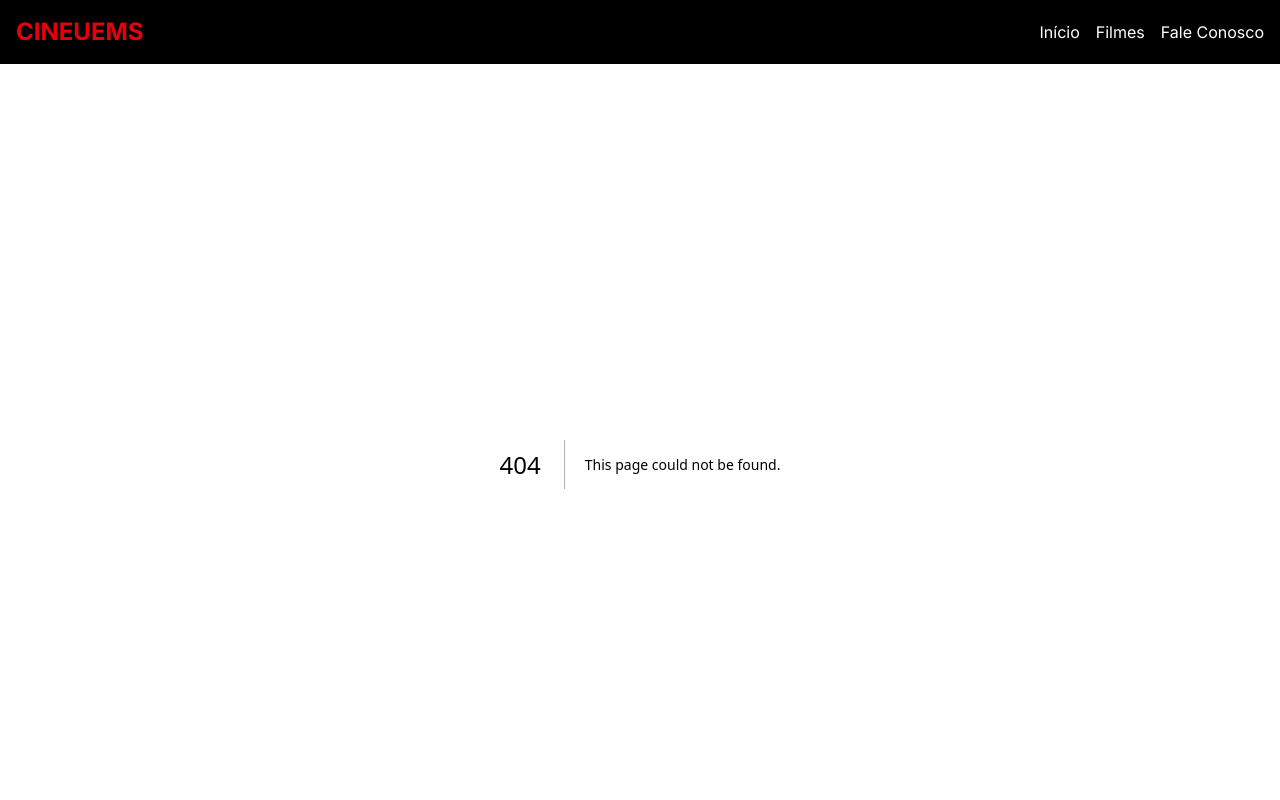
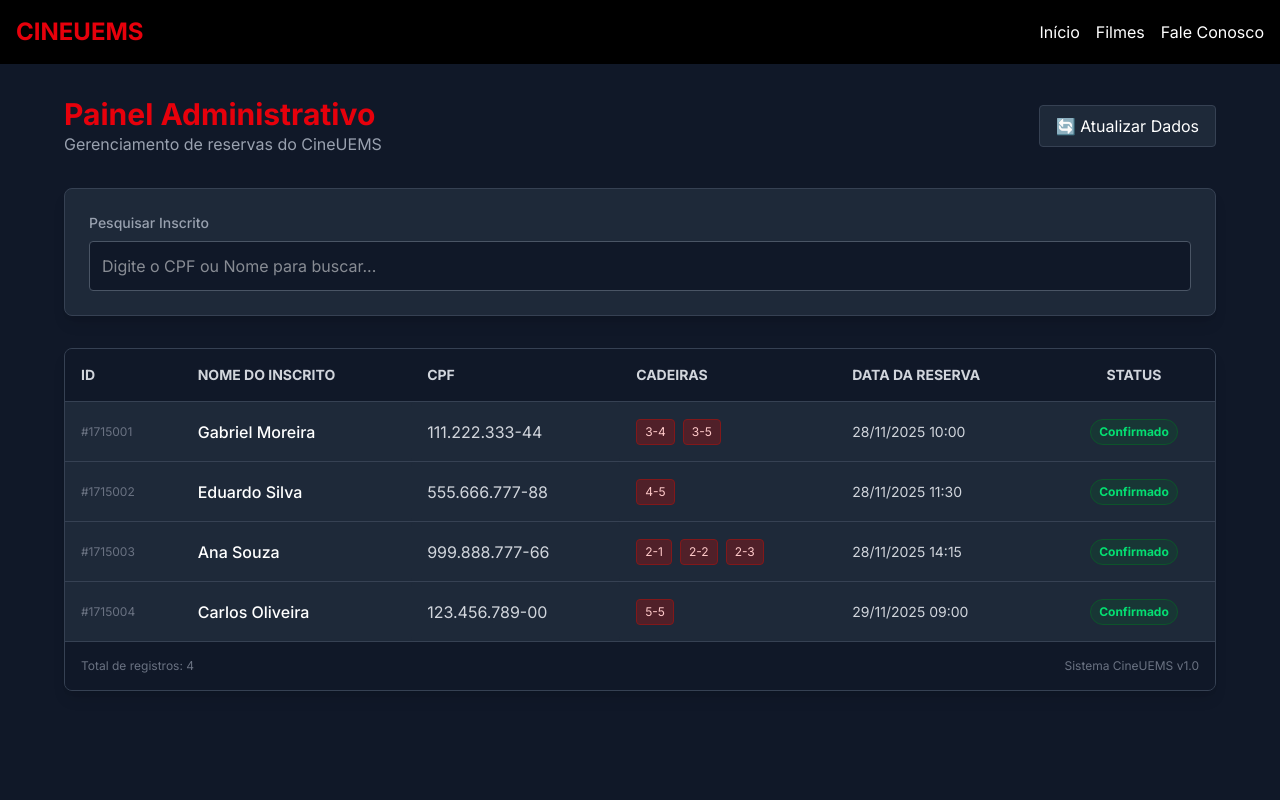
Before and after one commit to Gabrielporfiri0/absolutecinema, a Next.js app: page /admin in a window 1280 px wide. Before the commit this address had no page. Shown: the top 800 px of the page. Built offline with nearby package versions, Linux system fonts and the light colour scheme.

Commit message:
Criação da tela de admin

```diff
--- /dev/null
+++ b/app/admin/page.tsx
@@ -0,0 +1,142 @@
+'use client';
+
+import { useState, useEffect } from 'react';
+
+type Reserva = {
+  id: number;
+  nome: string;
+  cpf: string;
+  assentos: string[];
+  data: string;
+};
+
+// Dados falsos para simular o banco de dados da API
+const MOCK_API_DATA: Reserva[] = [
+  { id: 1715001, nome: "Gabriel Moreira", cpf: "111.222.333-44", assentos: ["3-4", "3-5"], data: "28/11/2025 10:00" },
+  { id: 1715002, nome: "Eduardo Silva", cpf: "555.666.777-88", assentos: ["4-5"], data: "28/11/2025 11:30" },
+  { id: 1715003, nome: "Ana Souza", cpf: "999.888.777-66", assentos: ["2-1", "2-2", "2-3"], data: "28/11/2025 14:15" },
+  { id: 1715004, nome: "Carlos Oliveira", cpf: "123.456.789-00", assentos: ["5-5"], data: "29/11/2025 09:00" },
+];
+
+export default function AdminPage() {
+  const [reservas, setReservas] = useState<Reserva[]>([]);
+  const [loading, setLoading] = useState(true);
+  const [busca, setBusca] = useState('');
+
+  // Simula a consulta à API ao carregar a página
+  useEffect(() => {
+    // Aqui seria: fetch('https://sua-api.com/reservas').then(...)
+
+    // Simulando um delay de rede (carregamento)
+    setTimeout(() => {
+      setReservas(MOCK_API_DATA);
+      setLoading(false);
+    }, 1000);
+  }, []);
+
+  // Lógica de Filtro (Pesquisa por CPF)
+  const reservasFiltradas = reservas.filter((reserva) =>
+    reserva.cpf.includes(busca) ||
+    reserva.nome.toLowerCase().includes(busca.toLowerCase())
+  );
+
+  return (
+    <div className="min-h-screen bg-gray-900 text-white p-8">
+      <div className="max-w-6xl mx-auto">
+
+        {/* Cabeçalho */}
+        <div className="flex flex-col md:flex-row justify-between items-center mb-8 gap-4">
+          <div>
+            <h1 className="text-3xl font-bold text-red-600">Painel Administrativo</h1>
+            <p className="text-gray-400">Gerenciamento de reservas do CineUEMS</p>
+          </div>
+
+          {/* Botão de Atualizar (Simulação) */}
+          <button
+            onClick={() => window.location.reload()}
+            className="bg-gray-800 hover:bg-gray-700 text-white px-4 py-2 rounded border border-gray-700 transition"
+          >
+            🔄 Atualizar Dados
+          </button>
+        </div>
+
+        {/* Barra de Pesquisa */}
+        <div className="bg-gray-800 p-6 rounded-lg shadow-lg mb-8 border border-gray-700">
+          <label className="block text-sm font-medium text-gray-400 mb-2">
+            Pesquisar Inscrito
+          </label>
+          <input
+            type="text"
+            placeholder="Digite o CPF ou Nome para buscar..."
+            value={busca}
+            onChange={(e) => setBusca(e.target.value)}
+            className="w-full p-3 bg-gray-900 border border-gray-600 rounded text-white focus:outline-none focus:border-red-600 focus:ring-1 focus:ring-red-600 transition"
+          />
+        </div>
+
+        {/* Tabela de Resultados */}
+        <div className="bg-gray-800 rounded-lg shadow-lg overflow-hidden border border-gray-700">
+          {loading ? (
+            <div className="p-12 text-center text-gray-400">
+              <div className="animate-spin inline-block w-8 h-8 border-4 border-current border-t-transparent rounded-full text-red-600 mb-2" role="status"></div>
+              <p>Carregando dados da API...</p>
+            </div>
+          ) : (
+            <div className="overflow-x-auto">
+              <table className="w-full text-left border-collapse">
+                <thead className="bg-gray-900 text-gray-300 uppercase text-sm font-semibold">
+                  <tr>
+                    <th className="p-4 border-b border-gray-700">ID</th>
+                    <th className="p-4 border-b border-gray-700">Nome do Inscrito</th>
+                    <th className="p-4 border-b border-gray-700">CPF</th>
+                    <th className="p-4 border-b border-gray-700">Cadeiras</th>
+                    <th className="p-4 border-b border-gray-700">Data da Reserva</th>
+                    <th className="p-4 border-b border-gray-700 text-center">Status</th>
+                  </tr>
+                </thead>
+                <tbody className="divide-y divide-gray-700 text-gray-300">
+                  {reservasFiltradas.length > 0 ? (
+                    reservasFiltradas.map((reserva) => (
+                      <tr key={reserva.id} className="hover:bg-gray-700/50 transition duration-150">
+                        <td className="p-4 font-mono text-xs text-gray-500">#{reserva.id}</td>
+                        <td className="p-4 font-medium text-white">{reserva.nome}</td>
+                        <td className="p-4 font-mono bg-gray-800/30 rounded">{reserva.cpf}</td>
+                        <td className="p-4">
+                          <div className="flex gap-2 flex-wrap">
+                            {reserva.assentos.map((seat) => (
+                              <span key={seat} className="bg-red-900/50 text-red-200 text-xs px-2 py-1 rounded border border-red-900">
+                                {seat}
+                              </span>
+                            ))}
+                          </div>
+                        </td>
+                        <td className="p-4 text-sm">{reserva.data}</td>
+                        <td className="p-4 text-center">
+                          <span className="inline-flex items-center gap-1 bg-green-900/30 text-green-400 px-2 py-1 rounded-full text-xs font-bold border border-green-900">
+                            Confirmado
+                          </span>
+                        </td>
+                      </tr>
+                    ))
+                  ) : (
+                    <tr>
+                      <td colSpan={6} className="p-8 text-center text-gray-500 italic">
+                        Nenhum registro encontrado para "{busca}".
+                      </td>
+                    </tr>
+                  )}
+                </tbody>
+              </table>
+            </div>
+          )}
+
+          <div className="bg-gray-900 p-4 text-xs text-gray-500 border-t border-gray-700 flex justify-between">
+            <span>Total de registros: {reservasFiltradas.length}</span>
+            <span>Sistema CineUEMS v1.0</span>
+          </div>
+        </div>
+
+      </div>
+    </div>
+  );
+}
```
